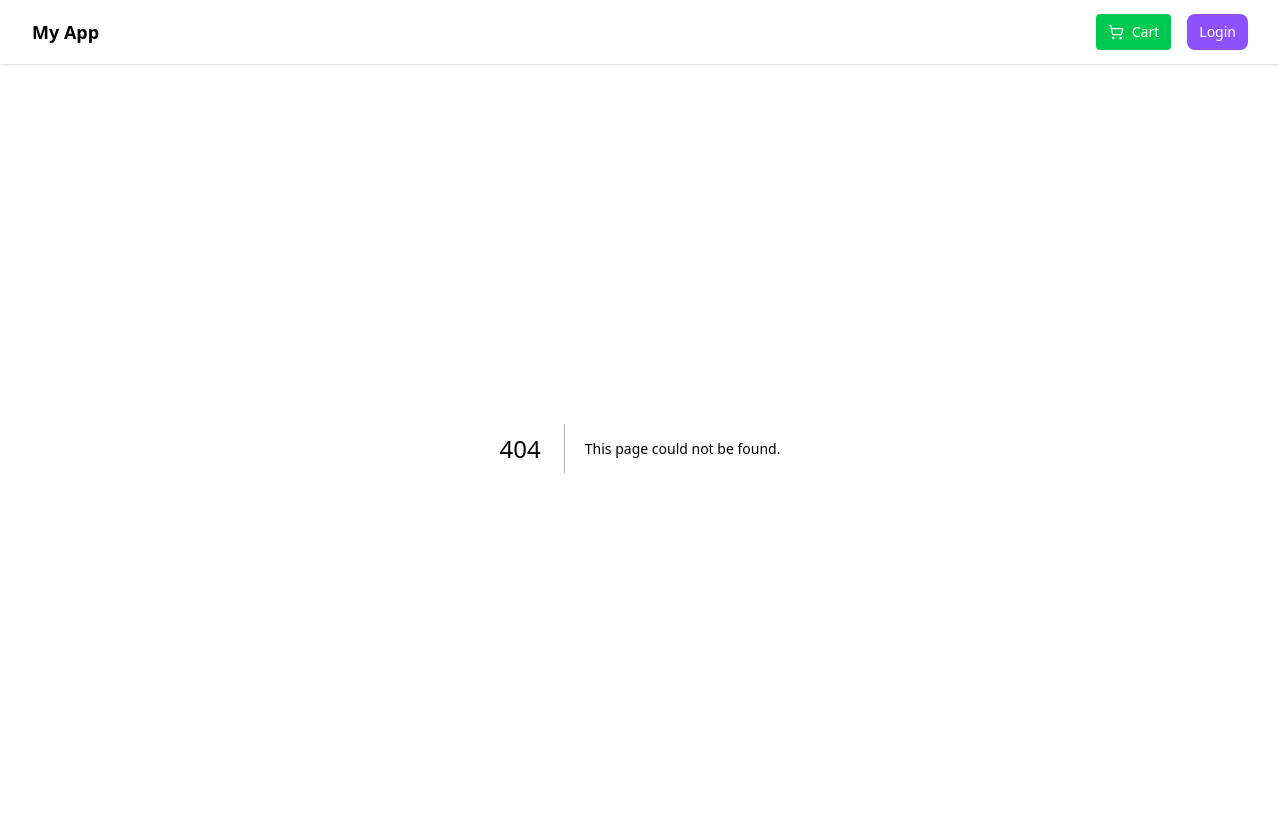
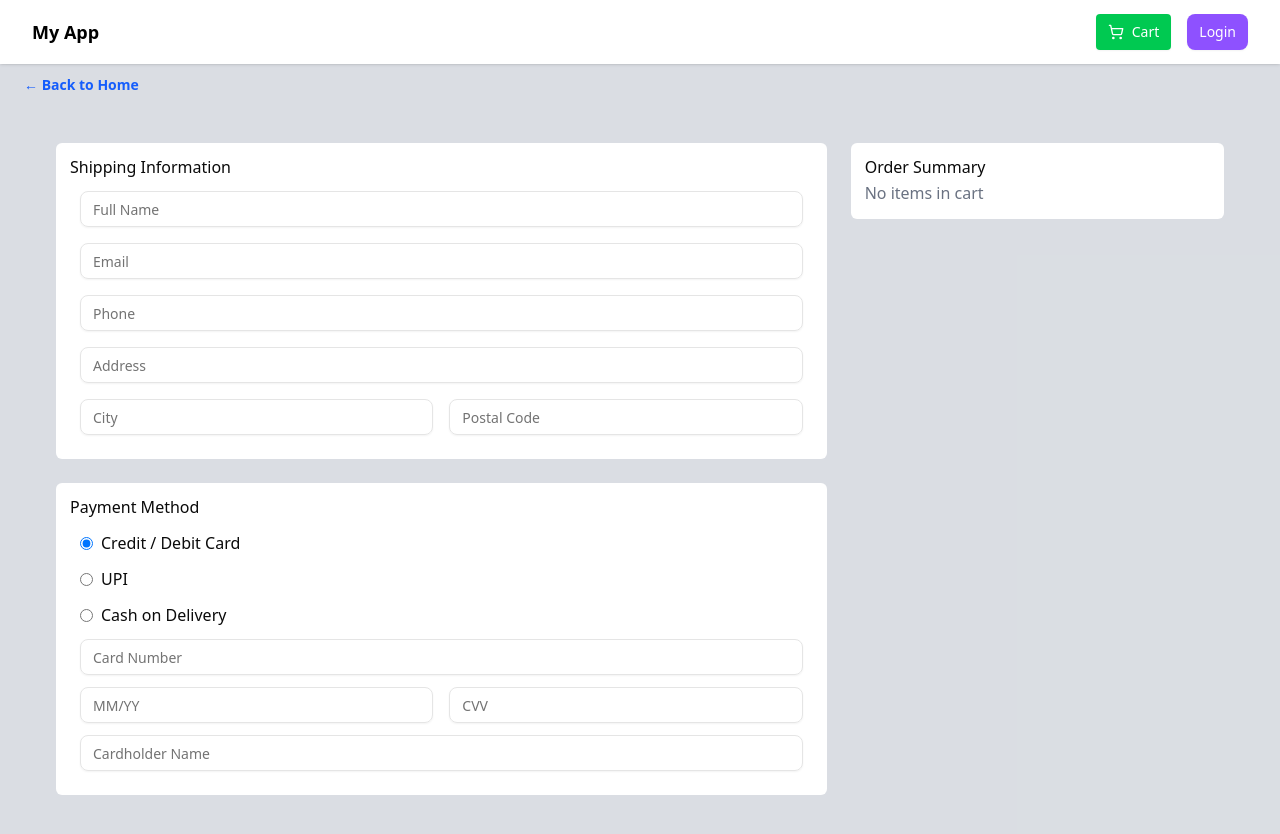
Before and after one commit to Nagendra-Manukonda/login-ecommerce, a Next.js app: page /checkout in a window 1280 px wide. Before the commit this address had no page. Shown: the top 834 px of the page. Built offline with nearby package versions, Linux system fonts and the light colour scheme.

Commit message:
feat: add Checkout page and enhance Cart functionality

```diff
--- a/src/app/cart/page.tsx
+++ b/src/app/cart/page.tsx
@@ -180,7 +180,8 @@ export default function CartPage() {
           >
             Add More
           </Button>
-          <Button className="bg-green-600 hover:bg-green-700 w-[27%] lg:w-fit cursor-pointer text-white">
+          <Button className="bg-green-600 hover:bg-green-700 w-[27%] lg:w-fit cursor-pointer text-white"
+          onClick={() => router.push("/checkout")}>
             Checkout
           </Button>
         </div>
--- /dev/null
+++ b/src/app/checkout/page.tsx
@@ -0,0 +1,183 @@
+"use client"
+
+import { useCartStore } from "@/Store/cartStore"
+import { Button } from "@/component/ui/button"
+import { Card, CardContent, CardHeader, CardTitle } from "@/component/ui/card"
+import { Input } from "@/component/ui/input"
+import Link from "next/link"
+import { useRouter } from "next/navigation"
+import { useState } from "react"
+
+export default function CheckoutPage() {
+  const { items, clearCart } = useCartStore()
+  const router = useRouter()
+  const [paymentMethod, setPaymentMethod] = useState("card")
+  const [showPopup, setShowPopup] = useState(false)
+
+  const totalPrice = items.reduce(
+    (sum, item) => sum + (item.price * (item.quantity ?? 1)),
+    0
+  )
+
+  const handlePlaceOrder = () => {
+    clearCart()
+    setShowPopup(true)
+  }
+
+  return (
+    <div className="bg-gray-300/80 p-6">
+         <Link
+        href="/"
+        className="inline-block mb-4 text-sm font-semibold text-blue-600 hover:underline"
+      >
+        ← Back to Home
+      </Link>
+    <div className="p-8 grid grid-cols-1 md:grid-cols-3 gap-6">
+
+      <div className="md:col-span-2 space-y-6">
+        <Card>
+          <CardHeader>
+            <CardTitle>Shipping Information</CardTitle>
+          </CardHeader>
+          <CardContent className="grid gap-4 p-2.5">
+            <Input placeholder="Full Name" />
+            <Input placeholder="Email" />
+            <Input placeholder="Phone" />
+            <Input placeholder="Address" />
+            <div className="grid grid-cols-2 gap-4">
+              <Input placeholder="City" />
+              <Input placeholder="Postal Code" />
+            </div>
+          </CardContent>
+        </Card>
+
+        <Card>
+          <CardHeader>
+            <CardTitle>Payment Method</CardTitle>
+          </CardHeader>
+          <CardContent className="space-y-3 p-2.5">
+            <label className="flex items-center gap-2">
+              <input
+                type="radio"
+                name="payment"
+                value="card"
+                checked={paymentMethod === "card"}
+                onChange={() => setPaymentMethod("card")}
+              />
+              <span>Credit / Debit Card</span>
+            </label>
+            <label className="flex items-center gap-2">
+              <input
+                type="radio"
+                name="payment"
+                value="upi"
+                checked={paymentMethod === "upi"}
+                onChange={() => setPaymentMethod("upi")}
+              />
+              <span>UPI</span>
+            </label>
+            <label className="flex items-center gap-2">
+              <input
+                type="radio"
+                name="payment"
+                value="cod"
+                checked={paymentMethod === "cod"}
+                onChange={() => setPaymentMethod("cod")}
+              />
+              <span>Cash on Delivery</span>
+            </label>
+
+            {paymentMethod === "card" && (
+              <div className="space-y-3 mt-3">
+                <Input placeholder="Card Number" />
+                <div className="grid grid-cols-2 gap-4">
+                  <Input placeholder="MM/YY" />
+                  <Input placeholder="CVV" />
+                </div>
+                <Input placeholder="Cardholder Name" />
+              </div>
+            )}
+
+            {paymentMethod === "upi" && (
+              <div className="space-y-3 mt-3">
+                <Input placeholder="Enter UPI ID (e.g. name@upi)" />
+              </div>
+            )}
+
+            {paymentMethod === "cod" && (
+              <p className="text-gray-600 mt-3">
+                💵 You can pay with cash upon delivery.
+              </p>
+            )}
+          </CardContent>
+        </Card>
+      </div>
+
+      <Card className="h-fit">
+        <CardHeader>
+          <CardTitle>Order Summary</CardTitle>
+        </CardHeader>
+        <CardContent className="space-y-4">
+          {items.length === 0 ? (
+            <p className="text-gray-500">No items in cart</p>
+          ) : (
+            <>
+              <ul className="divide-y">
+                {items.map((item) => (
+                  <li key={item.id} className="py-2 flex justify-between">
+                    <span>
+                      {item.title} x {item.quantity ?? 1}
+                    </span>
+                    <span>${item.price * (item.quantity ?? 1)}</span>
+                  </li>
+                ))}
+              </ul>
+              <div className="flex justify-between tracking-wider leading-9 font-semibold text-lg">
+                <span>Total:</span>
+                <span>${totalPrice}</span>
+              </div>
+
+              <div className="flex gap-2">
+                <Button
+                  variant="outline"
+                  onClick={() => router.push("/cart")}
+                  className="bg-black text-white hover:bg-red-600 hover:text-white flex-1"
+                >
+                  Back to Cart
+                </Button>
+                <Button
+                  className="flex-1 bg-green-600 hover:bg-green-700 text-white"
+                  onClick={handlePlaceOrder}
+                >
+                  Place Order
+                </Button>
+              </div>
+            </>
+          )}
+        </CardContent>
+      </Card>
+
+      {showPopup && (
+        <div className="fixed inset-0 flex items-center justify-center bg-black/50 z-50">
+          <Card className="p-6 w-80 text-center">
+            <CardHeader>
+              <CardTitle className="text-green-600 font-bold text-xl">
+                ✅ Order Placed Successfully!
+              </CardTitle>
+            </CardHeader>
+            <CardContent>
+              <p className="mb-4">Thank you for your purchase.</p>
+              <Button
+                className="bg-green-600 hover:bg-green-700 text-white w-full"
+                onClick={() => setShowPopup(false)}
+              >
+                Close
+              </Button>
+            </CardContent>
+          </Card>
+        </div>
+      )}
+    </div>
+    </div>
+  )
+}
--- a/src/component/MainHeader.tsx
+++ b/src/component/MainHeader.tsx
@@ -26,7 +26,7 @@ export default function MainHeader({ onResults }: MainHeaderProps) {
   const [mobileMenuOpen, setMobileMenuOpen] = useState(false)
 
   const items = useCartStore((state) => state.items)
-  const cartCount = items.reduce((sum, item) => sum + (item.quantity || 0), 0)
+  const cartCount = items.length
 
   useEffect(() => {
     const storedUser = getCookie("user")
@@ -72,7 +72,7 @@ export default function MainHeader({ onResults }: MainHeaderProps) {
               <ShoppingCart className="w-4 h-4 text-white" />
               Cart
               {cartCount > 0 && (
-                <span className="absolute -top-3 -right-3 pl-1 bg-red-600 text-white text-xs font-medium w-7 h-7 rounded-full flex items-center justify-center">
+                <span className="absolute -top-3 -right-3 p-1 bg-red-600 text-white text-xs font-medium w-7 h-7 rounded-full flex items-center justify-center">
                  {cartCount > 99 ? "99+" : cartCount}
                    </span>
               )}
--- a/src/component/Products.tsx
+++ b/src/component/Products.tsx
@@ -272,7 +272,7 @@ export default function Products() {
       {showScrollTop && (
         <button
           onClick={scrollToTop}
-          className="fixed bottom-5  right-5 p-3 bg-violet-500 hover:bg-violet-600 rounded-full text-white shadow-lg transition"
+          className="fixed bottom-5 right-5 p-3 bg-violet-500 hover:bg-violet-600 rounded-full text-white shadow-lg transition"
         >
           <ArrowUp size={24} />
         </button>
--- a/src/component/ui/card.tsx
+++ b/src/component/ui/card.tsx
@@ -2,13 +2,13 @@ import * as React from "react"
 
 import { cn } from "@/component/lib/utils"
 
-function Card({ className, ...props }: React.ComponentProps<"div">) {
+function  Card({ className, ...props }: React.ComponentProps<"div">) {
   return (
 
     <div
       data-slot="card"
       className={cn(
-        "bg-card text-card-foreground w-full flex flex-col  ",
+        "bg-card text-card-foreground w-full flex flex-col p-3.5  rounded-sm ",
         className
       )}
       {...props}
```
